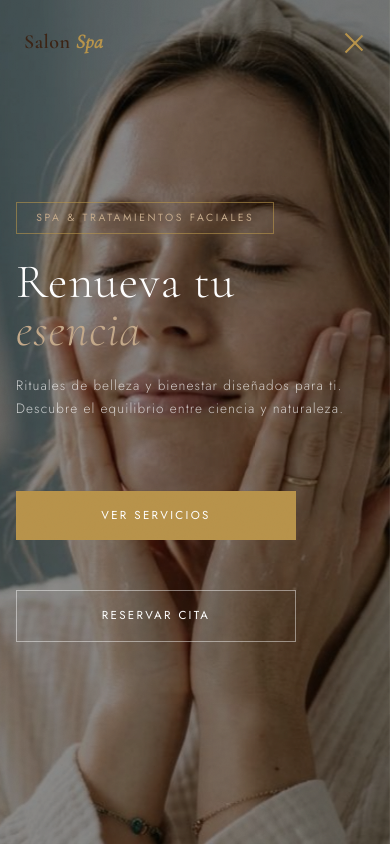
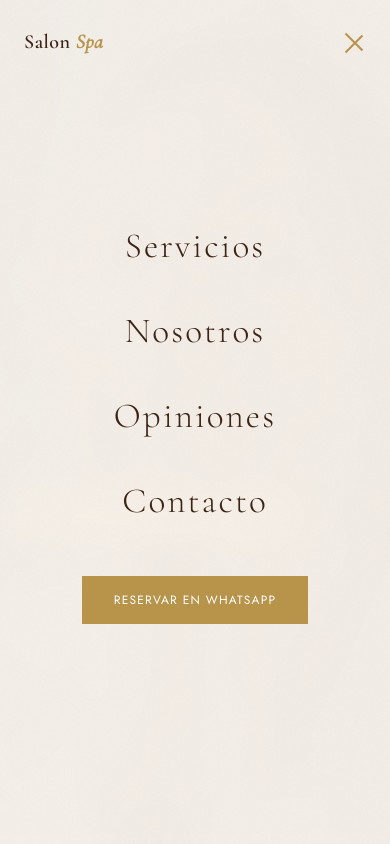
Before and after one commit to EightyNin3z/Propuesta, a plain HTML site: page index.html in a window 390 px wide. Both pictures are taken after a click on the button "Abrir menú". Shown: the top 844 px of the page. Drawn offline with nearby package versions, Linux system fonts and the light colour scheme.

Commit message:
Update index.html

```diff
--- a/index.html
+++ b/index.html
@@ -458,11 +458,11 @@
 </nav>
 
 <!-- MENÚ MÓVIL FULLSCREEN (Color de fondo fixed) -->
-<div id="mobile-menu" class="fixed inset-0 z-[99] flex flex-col items-center justify-center gap-8 opacity-0 pointer-events-auto transition-all duration-300 backdrop-blur-md" style="background-color: #f7f2ecf2;" role="dialog" aria-modal="true">
-  <a href="#servicios" class="text-2xl font-light tracking-wide hover:text-[#B8944A] transition-colors" style="color: #b8934a;">Servicios</a>
-  <a href="#nosotros"  class="text-2xl font-light tracking-wide hover:text-[#B8944A] transition-colors" style="color: #b8934a;">Nosotros</a>
-  <a href="#opiniones" class="text-2xl font-light tracking-wide hover:text-[#B8944A] transition-colors" style="color: #b8934a;">Opiniones</a>
-  <a href="#contacto"  class="text-2xl font-light tracking-wide hover:text-[#B8944A] transition-colors" style="color: #b8934a;">Contacto</a>
+<div id="mobile-menu" role="dialog" aria-modal="true">
+  <a href="#servicios" class="mobile-link">Servicios</a>
+  <a href="#nosotros"  class="mobile-link">Nosotros</a>
+  <a href="#opiniones" class="mobile-link">Opiniones</a>
+  <a href="#contacto"  class="mobile-link">Contacto</a>
   <a href="https://wa.me/50378871846" target="_blank" rel="noopener" class="text-white text-xs tracking-widest uppercase py-4 px-8 mt-4 transition-transform active:scale-95" style="background-color: #B8944A;">
     Reservar en WhatsApp
   </a>
```
